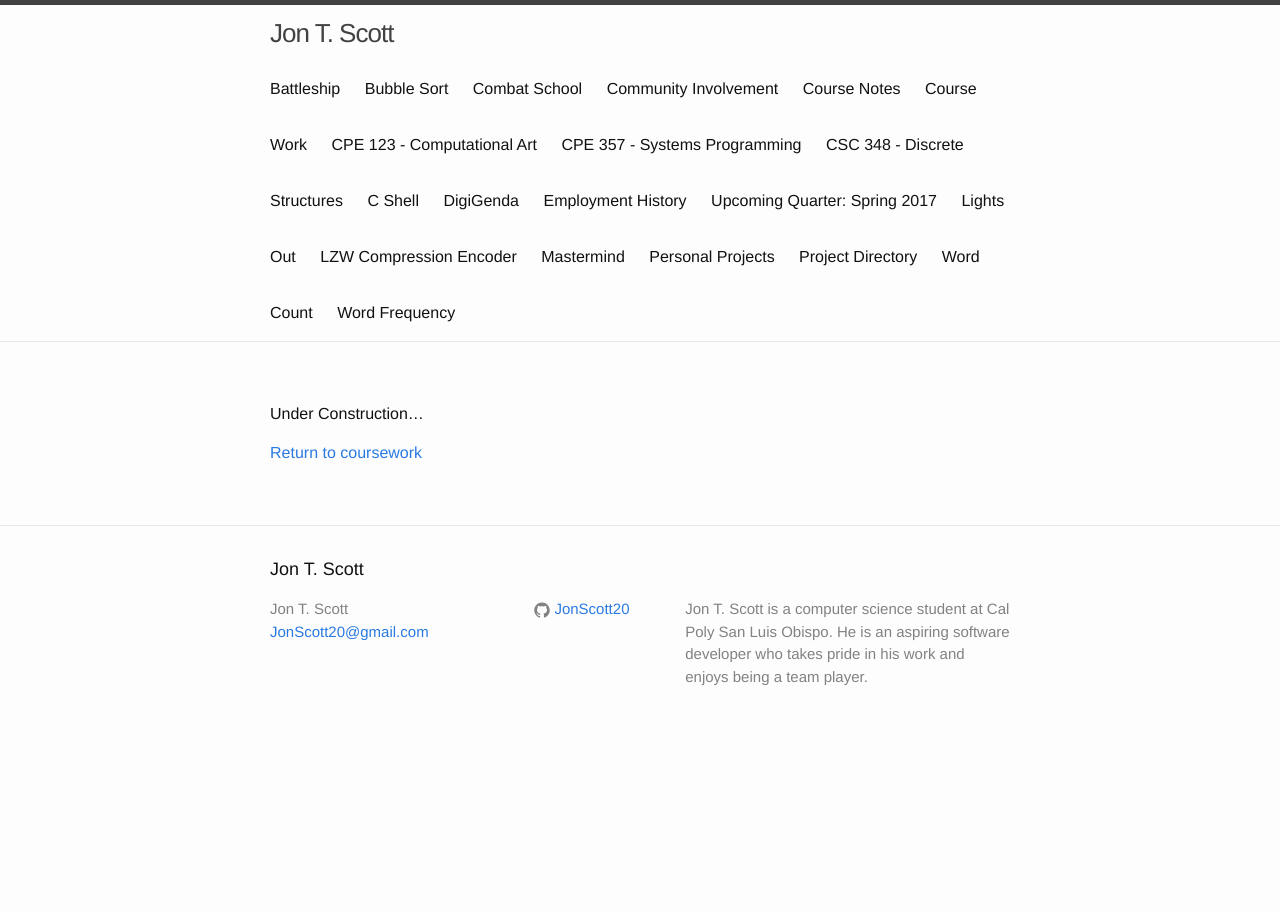
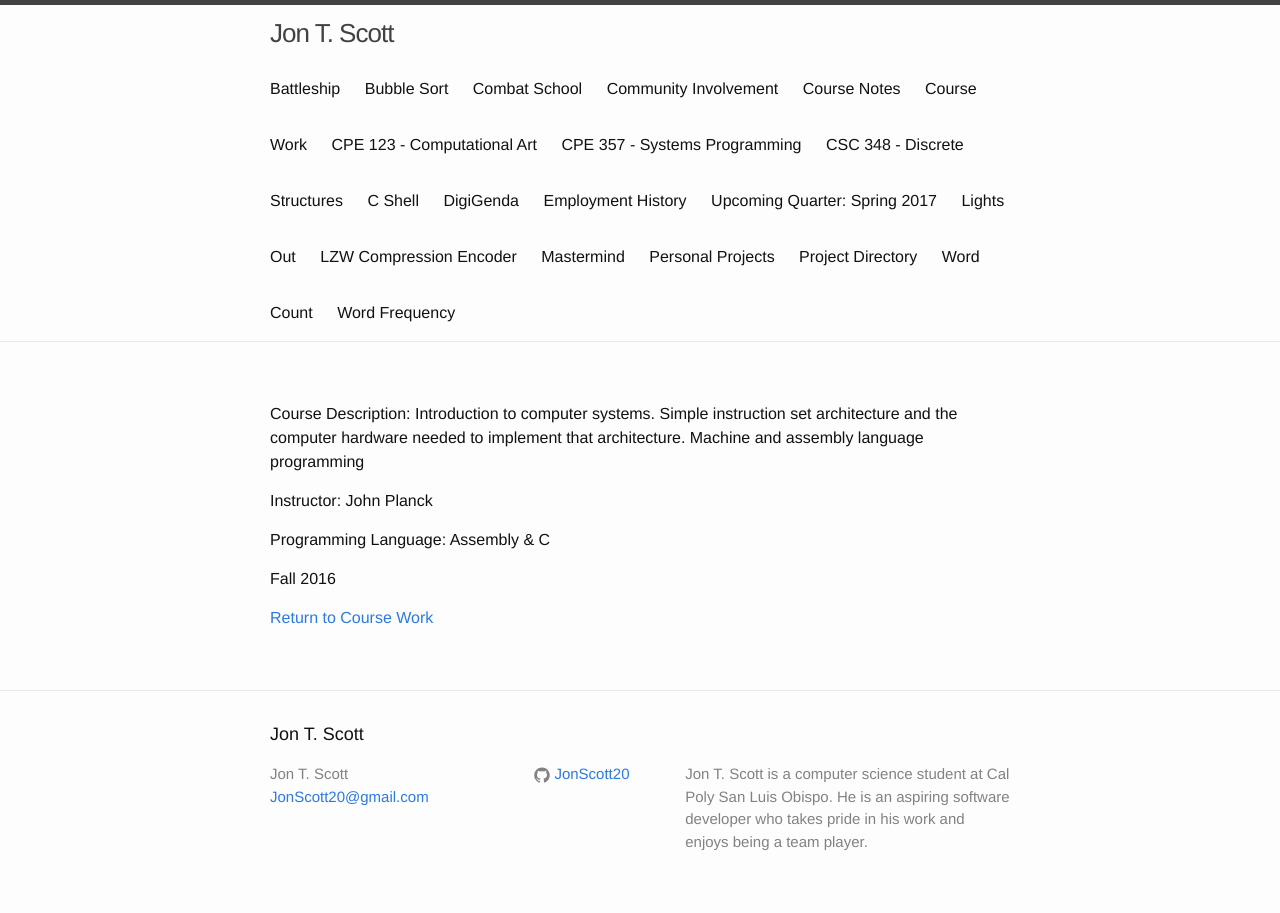
Before and after one commit to JonScott20/JonScott20.github.io, a Jekyll site: the page built from courses/cpe225.md, in a window 1280 px wide. Built offline with Jekyll 4.4.1, drawn with Linux system fonts in a browser that asks for light colours.

Commit message:
Update cpe225.md

```diff
--- a/courses/cpe225.md
+++ b/courses/cpe225.md
@@ -3,6 +3,12 @@ layout: page
 permalink: /cpe225/
 ---
 
-Under Construction...
+Course Description: Introduction to computer systems. Simple instruction set architecture and the computer hardware needed to implement that architecture. Machine and assembly language programming
 
-[Return to coursework](https://jonscott20.github.io/course_work/)
+Instructor: John Planck
+
+Programming Language: Assembly & C
+
+Fall 2016
+
+[Return to Course Work](https://jonscott20.github.io/course_work/)
```
